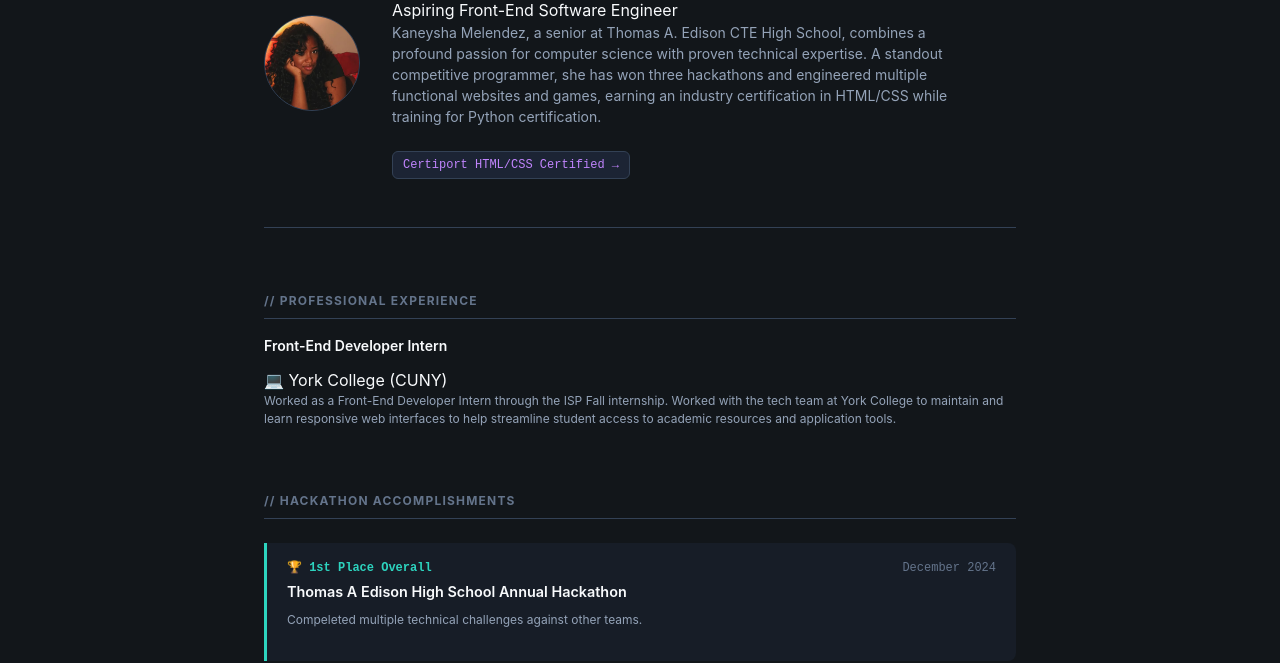
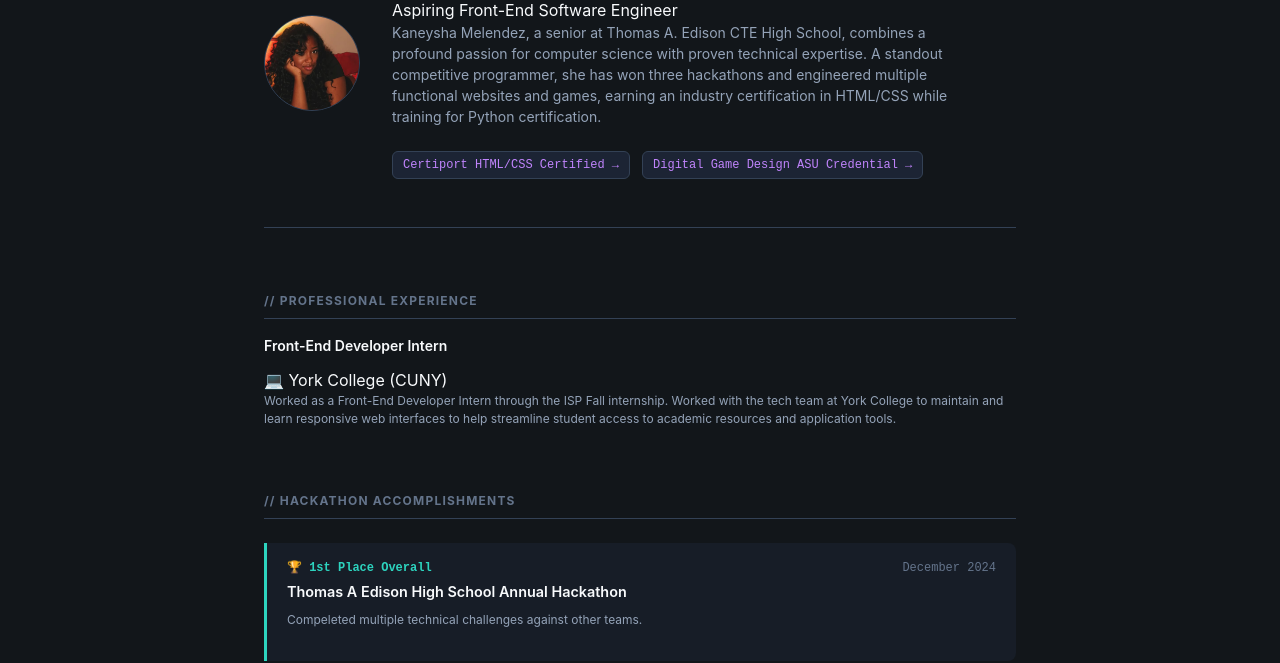
Before and after one commit to Kaneysham/CollegeApps, a plain HTML site: page index.html in a window 1280 px wide. Shown: the part 154-817 px from the top of the page. Drawn offline with Linux system fonts and the light colour scheme.

Commit message:
Update index.html
added asu

```diff
--- a/index.html
+++ b/index.html
@@ -36,6 +36,9 @@
         <div class="badge-row">
           <a href="https://drive.google.com/file/d/1JKB4N6jyF2XIcI8Y2cpmwdn_i-K0EOw4/view?usp=sharing" target="_blank" class="badge badge-link badge-purple">
             Certiport HTML/CSS Certified &rarr;
+          </a>
+          <a href="https://api.credid.asu.edu/v1/public/assertions/2be32222-236a-425d-bd70-b03d177dc360?email=kaneysham%40nycstudents.net" target="_blank" class="badge badge-link badge-purple">
+            Digital Game Design ASU Credential &rarr;
           </a>
         </div>
       </div>
```
